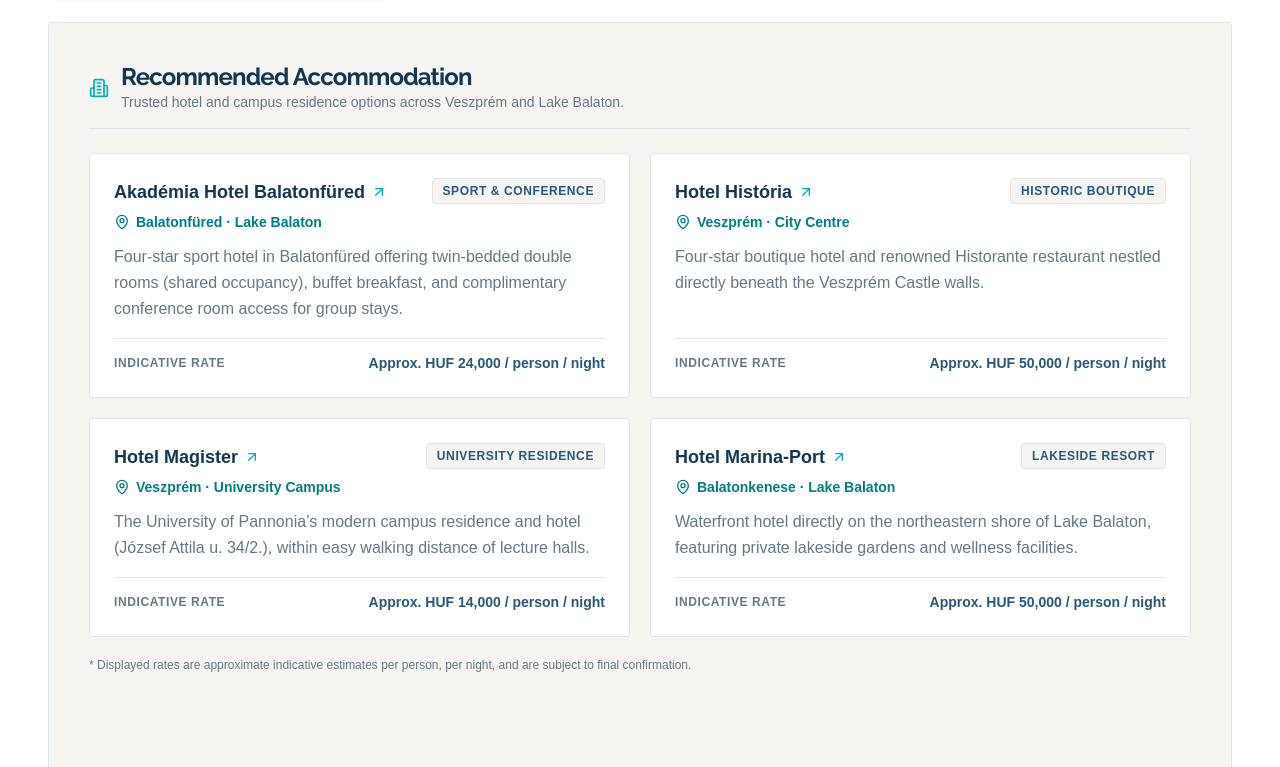
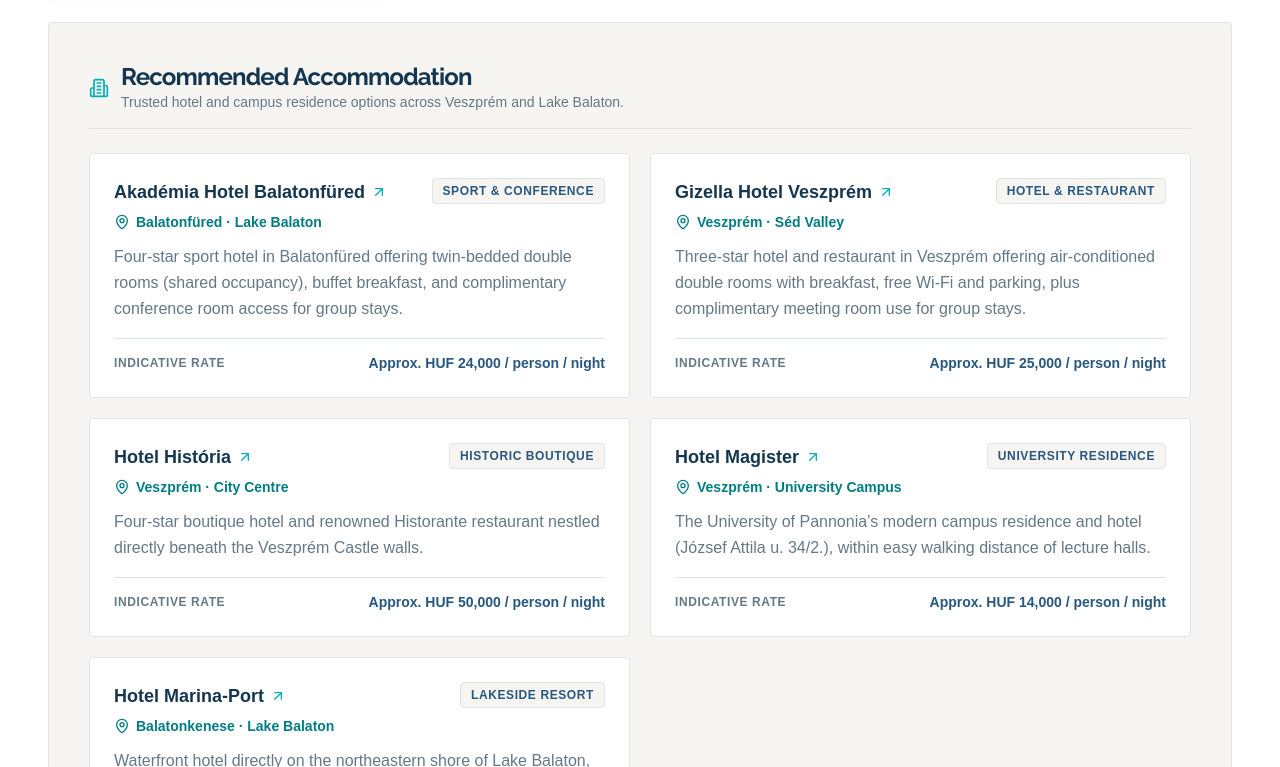
Before and after one commit to palinkasroland90-beep/summeruni-unipannon, a React (Vite) app: page / in a window 1280 px wide. Shown: the part 5939-6706 px from the top of the page. Built offline with nearby package versions, Linux system fonts and the light colour scheme.

Commit message:
content: add Gizella Hotel Veszprem to recommended accommodations and survey

```diff
--- a/src/components/SurveyModal.tsx
+++ b/src/components/SurveyModal.tsx
@@ -79,7 +79,7 @@ export const SurveyModal: React.FC<SurveyModalProps> = ({
               comment: parsed.comment || '',
             });
           } else if (kind === 'accommodation') {
-            const validHotels = ['magister', 'akademia', 'historia', 'marina-port'];
+            const validHotels = ['magister', 'akademia', 'gizella', 'historia', 'marina-port'];
             setAccommodationState({
               hotel: validHotels.includes(parsed.hotel) ? parsed.hotel : 'magister',
               comment: parsed.comment || '',
--- a/src/data/practical.ts
+++ b/src/data/practical.ts
@@ -233,6 +233,14 @@ export const recommendedAccommodations: AccommodationOption[] = [
     approxPrice: 'Approx. HUF 24,000 / person / night'
   },
   {
+    name: 'Gizella Hotel Veszprém',
+    location: 'Veszprém · Séd Valley',
+    category: 'Hotel & Restaurant',
+    description: 'Three-star hotel and restaurant in Veszprém offering air-conditioned double rooms with breakfast, free Wi-Fi and parking, plus complimentary meeting room use for group stays.',
+    url: 'https://www.hotelgizella.hu',
+    approxPrice: 'Approx. HUF 25,000 / person / night'
+  },
+  {
     name: 'Hotel História',
     location: 'Veszprém · City Centre',
     category: 'Historic Boutique',
--- a/src/data/surveys.ts
+++ b/src/data/surveys.ts
@@ -67,6 +67,11 @@ export const accommodationChoices: SurveyOption[] = [
     desc: 'Four-star hotel in Balatonfüred with twin rooms, buffet breakfast, and conference room access (Approx. HUF 24,000 / person / night).'
   },
   {
+    value: 'gizella',
+    label: 'Gizella Hotel Veszprém (Three-Star Hotel & Restaurant)',
+    desc: 'Three-star hotel in Veszprém with air-conditioned double rooms, breakfast, free Wi-Fi, and meeting room access (Approx. HUF 25,000 / person / night).'
+  },
+  {
     value: 'historia',
     label: 'Hotel História (Historic City Centre Boutique)',
     desc: 'Four-star boutique hotel right below Veszprém Castle (Approx. HUF 50,000 / person / night).'
```
